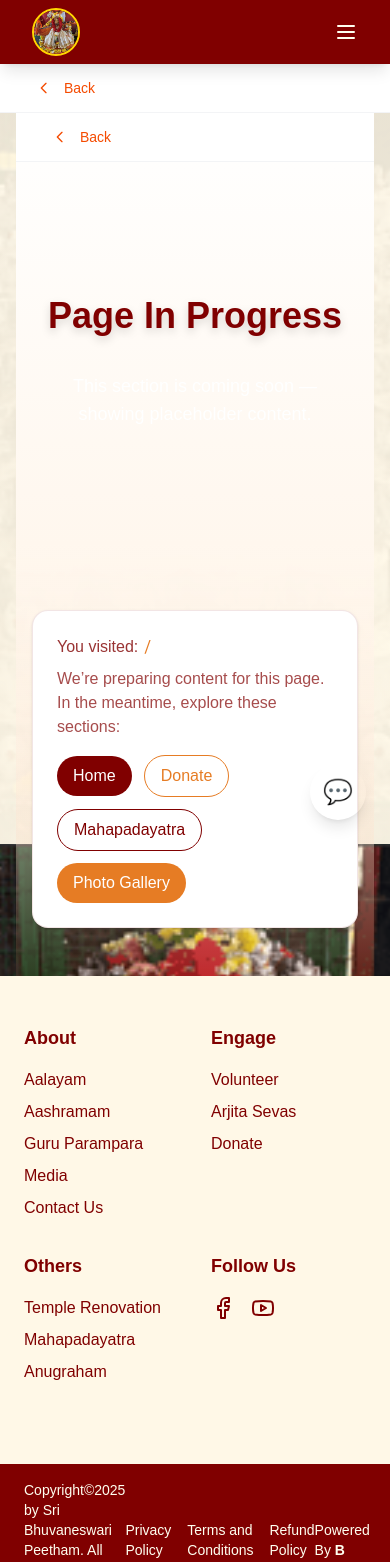
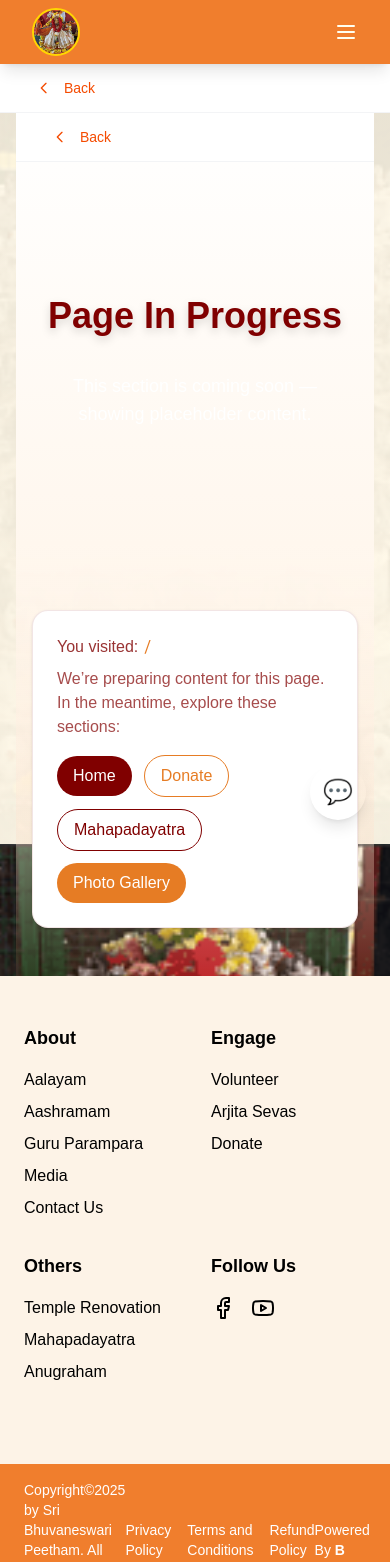
Before and after one commit to mediasbp2023-cpu/Sri-Bhuvaneswaripeetham, a Next.js app: page / in a window 390 px wide. Shown: the top 1562 px of the page. Built offline with nearby package versions, Linux system fonts and the light colour scheme.

Commit message:
Revert to orange theme and unify submenu styles
- Navbar and mobile menu back to orange; bottom bar orange

- Footer restored to original palette with orange copyright bar

- Layout body classes reverted to bg-white text-black

- SubMenu and mobile nested items use matching orange styles

```diff
--- a/app/layout.tsx
+++ b/app/layout.tsx
@@ -28,7 +28,7 @@ export default function RootLayout({
 }>) {
   return (
     <html lang="en">
-  <body className={`${geistSans.variable} ${geistMono.variable} antialiased min-h-screen`}>
+  <body className={`${geistSans.variable} ${geistMono.variable} antialiased bg-white text-black min-h-screen`}>
         <Navbar />
         <BackNav />
         <main className="mx-auto max-w-5xl px-4 lg:px-8">
--- a/components/Footer.tsx
+++ b/components/Footer.tsx
@@ -38,7 +38,7 @@ export function Footer({ className = '' }: FooterProps) {
   ];
 
   return (
-    <footer className={`bg-[#FFF8E7] text-[#800000] ${className}`}>
+    <footer className={`bg-[#FDF3E7] text-black ${className}`}>
       <div className="mx-auto max-w-7xl px-6 py-12">
         <div className="grid grid-cols-2 md:grid-cols-4 gap-8 mb-8">
           {sections.map((section) => (
@@ -47,7 +47,7 @@ export function Footer({ className = '' }: FooterProps) {
               <ul className="space-y-2">
                 {section.links.map((link) => (
                   <li key={link.href}>
-                    <Link href={link.href} className="hover:text-[#FFD700] transition-colors">
+                    <Link href={link.href} className="hover:text-orange-600 transition-colors">
                       {link.label}
                     </Link>
                   </li>
@@ -59,10 +59,10 @@ export function Footer({ className = '' }: FooterProps) {
             <h3 className="font-bold text-lg mb-4">Follow Us</h3>
             <div className="flex space-x-4 mb-4">
               <a href="https://www.facebook.com" target="_blank" rel="noopener noreferrer">
-                <Facebook className="h-6 w-6 hover:text-[#FFD700] transition-colors" />
+                <Facebook className="h-6 w-6 hover:text-orange-600 transition-colors" />
               </a>
               <a href="https://www.youtube.com" target="_blank" rel="noopener noreferrer">
-                <Youtube className="h-6 w-6 hover:text-[#FFD700] transition-colors" />
+                <Youtube className="h-6 w-6 hover:text-orange-600 transition-colors" />
               </a>
             </div>
             {/* Placeholder for Google Translate */}
@@ -70,7 +70,7 @@ export function Footer({ className = '' }: FooterProps) {
           </div>
         </div>
       </div>
-      <div className="bg-[#800000] text-[#FFFFF0] py-4">
+      <div className="bg-[#F07E2D] text-white py-4">
         <div className="mx-auto max-w-7xl px-6 flex justify-between items-center text-sm">
           <p>Copyright©{currentYear} by Sri Bhuvaneswari Peetham. All Rights Reserved.</p>
           <div className="flex space-x-4">
--- a/components/Navbar.tsx
+++ b/components/Navbar.tsx
@@ -14,7 +14,7 @@ export function Navbar({ className = '' }: NavbarProps) {
   const [isMenuOpen, setIsMenuOpen] = useState(false);
 
   return (
-    <header className={`bg-[#800000] text-[#FFFFF0] sticky top-0 z-50 shadow-lg ${className}`}>
+    <header className={`bg-[#F07E2D] text-[#FFFFF0] sticky top-0 z-50 shadow-lg ${className}`}>
       <div className="mx-auto max-w-7xl px-6">
         {/* Top Row */}
         <div className="flex items-center justify-between h-16">
@@ -63,7 +63,7 @@ export function Navbar({ className = '' }: NavbarProps) {
         </div>
 
         {/* Bottom Row */}
-        <div className="hidden lg:flex items-center justify-center h-12 bg-[#800000]/50 rounded-t-lg">
+        <div className="hidden lg:flex items-center justify-center h-12 bg-[#F07E2D]/50 rounded-t-lg">
           <nav className="flex gap-8 items-center text-base">
             {navLinks.bottomRow.map((link) => (
               <div key={link.href} className="relative group">
@@ -86,7 +86,7 @@ export function Navbar({ className = '' }: NavbarProps) {
 
       {/* Mobile Menu */}
       {isMenuOpen && (
-        <div className="lg:hidden bg-[#800000]/95 backdrop-blur-sm absolute top-full left-0 w-full">
+        <div className="lg:hidden bg-[#F07E2D]/95 backdrop-blur-sm absolute top-full left-0 w-full">
           <nav className="flex flex-col p-4 gap-2">
             {[...navLinks.topRow, ...navLinks.bottomRow].map((link) => (
               <div key={link.href}>
@@ -98,12 +98,12 @@ export function Navbar({ className = '' }: NavbarProps) {
                   {link.label}
                 </Link>
                 {link.submenu && (
-                  <div className="pl-4 pt-2">
+                  <div className="pl-4 pt-2 bg-[#FDF3E7] rounded-md border border-[#F07E2D]/20">
                     {link.submenu.map((sublink) => (
                       <Link
                         key={sublink.href}
                         href={sublink.href}
-                        className="block py-1.5 px-3 text-sm rounded-md hover:bg-white/10 transition-colors"
+                        className="block py-1.5 px-3 text-sm text-[#F07E2D] rounded-md hover:bg-[#F07E2D]/10 transition-colors"
                         onClick={() => setIsMenuOpen(false)}
                       >
                         {sublink.label}
--- a/components/SubMenu.tsx
+++ b/components/SubMenu.tsx
@@ -7,12 +7,12 @@ export interface SubMenuProps {
 
 export function SubMenu({ items }: SubMenuProps) {
     return (
-        <div className="absolute top-full left-0 bg-[#FFFFF0] shadow-lg rounded-md py-2 z-20 min-w-[200px] border border-[#FFD700]/20">
+        <div className="absolute top-full left-0 bg-[#FDF3E7] shadow-lg rounded-md py-2 z-20 min-w-[200px] border border-[#F07E2D]/20">
             {items.map((item) => (
                 <Link
                     key={item.href}
                     href={item.href}
-                    className="block px-4 py-2 text-sm text-[#800000] hover:bg-[#FFD700]/10 transition-colors duration-200"
+                    className="block px-4 py-2 text-sm text-[#F07E2D] hover:bg-[#F07E2D]/10 transition-colors duration-200"
                 >
                     {item.label}
                 </Link>
```
